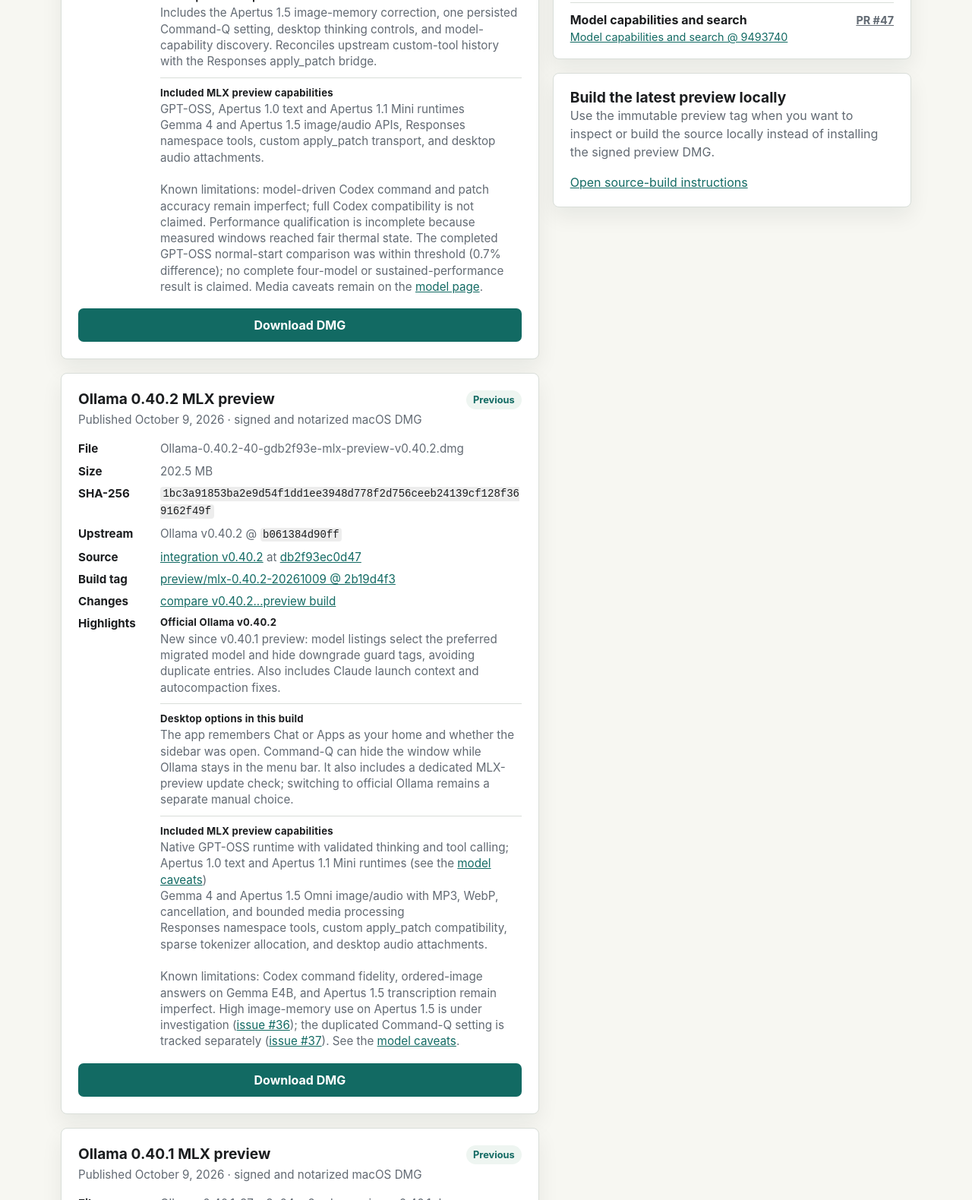
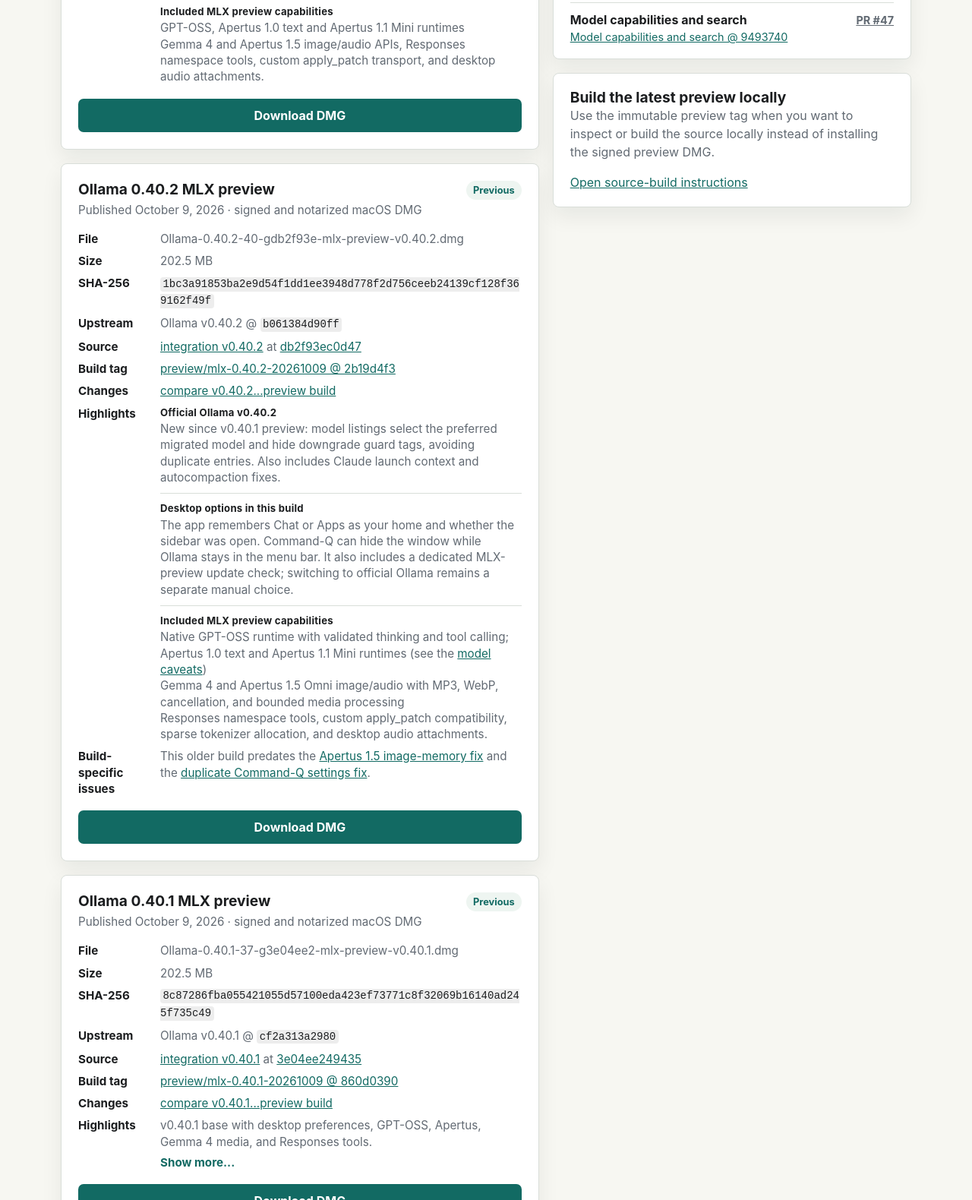
Before and after one commit to pd95/pd95.github.io, a plain HTML site: page Ollama/index.html in a window 1280 px wide. Shown: the part 1577-3157 px from the top of the page at 76% size. Drawn offline with Linux system fonts and the light colour scheme.

Commit message:
Focus release descriptions on changes and capabilities

```diff
--- a/Ollama/index.html
+++ b/Ollama/index.html
@@ -71,7 +71,7 @@
                   <span class="highlight-group"><span class="highlight-label">Official Ollama v0.40.7</span><span>Updated from v0.40.5 with improved Responses conversation continuation and streamed reasoning/tool ordering, plus upstream reliability fixes.</span></span>
                   <span class="highlight-group"><span class="highlight-label">Refreshed preview integrations</span><span>All fifteen accepted feature streams are rebuilt on the official base, including the corrections from recent lightweight refreshes. Existing published model artifacts are retained.</span></span>
                   <span class="highlight-group"><span class="highlight-label">Included MLX preview capabilities</span><span>GPT-OSS, Apertus 1.0 and Apertus 1.1 Mini runtimes; Gemma 4 and Apertus 1.5 image/audio APIs; Responses namespace and custom apply_patch tools; desktop audio, thinking controls, model information and substring search.</span></span>
-              </span><br><span>Known limitations: model-driven Codex command and patch accuracy remain imperfect; full Codex compatibility is not claimed. Apertus Mini conversation-quality and media caveats remain on the <a href="models.html">model page</a>.</span></dd>
+              </span></dd>
             </div>
           </dl>
 
@@ -102,7 +102,7 @@
                   <span class="highlight-group"><span class="highlight-label">Desktop and API updates</span><span>Includes the Apertus 1.5 image-memory correction, one persisted Command-Q setting, desktop thinking controls, and model-capability discovery. Reconciles upstream custom-tool history with the Responses apply_patch bridge.</span></span>
                   <span class="highlight-group"><span class="highlight-label">Included MLX preview capabilities</span><span>GPT-OSS, Apertus 1.0 text and Apertus 1.1 Mini runtimes<br>
                     Gemma 4 and Apertus 1.5 image/audio APIs, Responses namespace tools, custom apply_patch transport, and desktop audio attachments.</span></span>
-              </span><br><span>Known limitations: model-driven Codex command and patch accuracy remain imperfect; full Codex compatibility is not claimed. Performance qualification is incomplete because measured windows reached fair thermal state. The completed GPT-OSS normal-start comparison was within threshold (0.7% difference); no complete four-model or sustained-performance result is claimed. Media caveats remain on the <a href="models.html">model page</a>.</span></dd>
+              </span></dd>
             </div>
           </dl>
 
@@ -134,8 +134,9 @@
                   <span class="highlight-group"><span class="highlight-label">Included MLX preview capabilities</span><span>Native GPT-OSS runtime with validated thinking and tool calling; Apertus 1.0 text and Apertus 1.1 Mini runtimes (see the <a href="models.html">model caveats</a>)<br>
                     Gemma 4 and Apertus 1.5 Omni image/audio with MP3, WebP, cancellation, and bounded media processing<br>
                     Responses namespace tools, custom apply_patch compatibility, sparse tokenizer allocation, and desktop audio attachments.</span></span>
-              </span><br><span>Known limitations: Codex command fidelity, ordered-image answers on Gemma E4B, and Apertus 1.5 transcription remain imperfect. High image-memory use on Apertus 1.5 is under investigation (<a href="https://github.com/pd95/ollama/issues/36">issue #36</a>); the duplicated Command-Q setting is tracked separately (<a href="https://github.com/pd95/ollama/issues/37">issue #37</a>). See the <a href="models.html">model caveats</a>.</span></dd>
+              </span></dd>
             </div>
+            <div><dt>Build-specific issues</dt><dd>This older build predates the <a href="https://github.com/pd95/ollama/issues/36">Apertus 1.5 image-memory fix</a> and the <a href="https://github.com/pd95/ollama/issues/37">duplicate Command-Q settings fix</a>.</dd></div>
           </dl>
 
           <a class="download-button" href="https://github.com/pd95/ollama/releases/download/preview%2Fmlx-0.40.2-20261009/Ollama-0.40.2-40-gdb2f93e-mlx-preview-v0.40.2.dmg">Download DMG</a>
@@ -168,7 +169,7 @@
                   <span class="highlight-group"><span class="highlight-label">Included MLX preview capabilities</span><span>Native GPT-OSS runtime with validated thinking and tool calling; Apertus 1.0 text and Apertus 1.1 Mini runtimes (see the <a href="models.html">model caveats</a>)<br>
                     Gemma 4 and Apertus 1.5 Omni image/audio with MP3, WebP, cancellation, and bounded media processing<br>
                     Responses namespace tools, custom apply_patch compatibility, sparse tokenizer allocation, and desktop audio attachments.</span></span>
-              </span><br><span>Known limitations: Codex command fidelity, ordered-image answers on Gemma E4B, and fresh Apertus 1.5 transcription remain imperfect; see the <a href="models.html">model caveats</a>.</span></span>
+              </span></span>
                 <button class="expand-toggle" type="button" aria-expanded="false">Show more...</button>
               </span></dd>
             </div>
```
